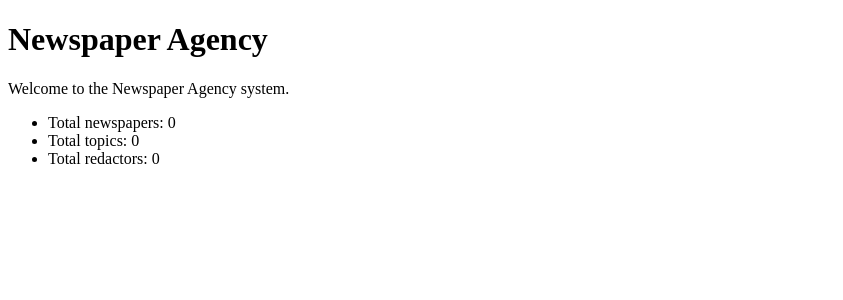
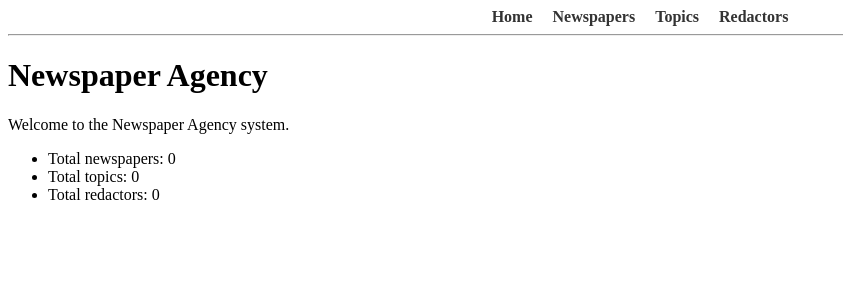
Before and after one commit to TimoteoRJanzen/newspaper-agency-system, a Django app: page / in a window 1280 px wide. Shown: the top 300 px of the page, without its empty margins (0-843 px from the left). Run offline with Django 5.2, Linux system fonts and the light colour scheme; data that the repository does not hold is empty.

Commit message:
style: add global navbar and configure static files

```diff
--- a/newspaper_agency/settings.py
+++ b/newspaper_agency/settings.py
@@ -117,3 +117,7 @@ USE_TZ = True
 # https://docs.djangoproject.com/en/6.0/howto/static-files/
 
 STATIC_URL = 'static/'
+
+STATICFILES_DIRS = (BASE_DIR / "static",)
+
+STATIC_ROOT = BASE_DIR / "staticfiles"
--- /dev/null
+++ b/static/css/styles.css
@@ -0,0 +1,22 @@
+.navbar {
+  margin-bottom: 20px;
+}
+
+.nav-links {
+  list-style: none;
+  display: flex;
+  justify-content: center;
+  gap: 20px;
+  padding: 0;
+  margin: 0;
+}
+
+.nav-links li a {
+  text-decoration: none;
+  font-weight: bold;
+  color: #333;
+}
+
+.nav-links li a:hover {
+  text-decoration: underline;
+}
--- a/templates/base.html
+++ b/templates/base.html
@@ -5,9 +5,14 @@
     {% block title %}<title>Taxi Service</title>{% endblock %}
     <meta charset="utf-8">
     <meta name="viewport" content="width=device-width, initial-scale=1">
+    {% load static %}
+    <link rel="stylesheet" href="{% static 'css/styles.css' %}">
 </head>
 
 <body>
+
+  {% include "includes/navbar.html" %}
+
   {% block content %}{% endblock %}
 </body>
 
--- /dev/null
+++ b/templates/includes/navbar.html
@@ -0,0 +1,9 @@
+<nav class="navbar">
+  <ul class="nav-links">
+    <li><a href="{% url 'newspaper:index' %}">Home</a></li>
+    <li><a href="{% url 'newspaper:newspaper-list' %}">Newspapers</a></li>
+    <li><a href="{% url 'newspaper:topic-list' %}">Topics</a></li>
+    <li><a href="{% url 'newspaper:redactor-list' %}">Redactors</a></li>
+  </ul>
+  <hr>
+</nav>
```
